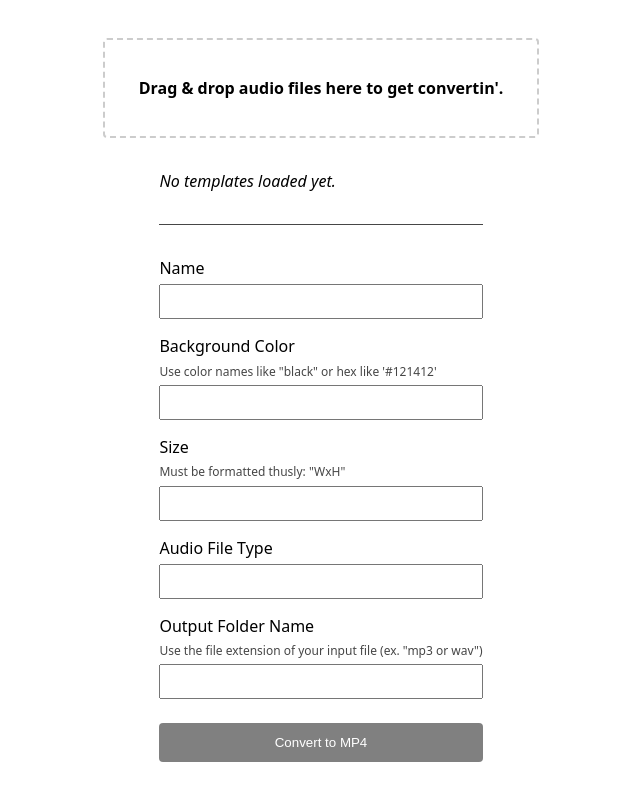
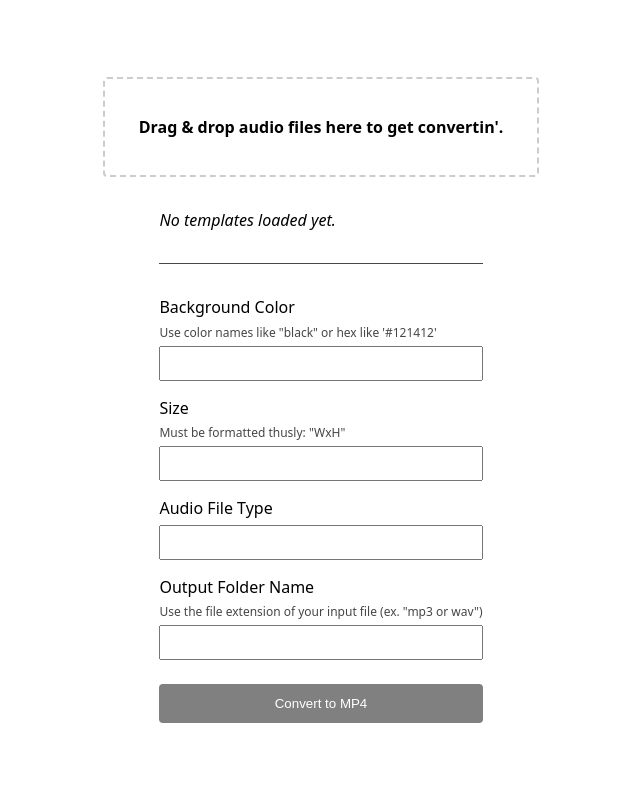
Before and after one commit to rvlouie/audio-to-video-converter, a Svelte app: page / in a window 1280 px wide. Shown: the whole page, without its empty margins (319-959 px from the left). Built offline with nearby package versions, Linux system fonts and the light colour scheme.

Commit message:
dont need name

```diff
--- a/src/App.svelte
+++ b/src/App.svelte
@@ -145,10 +145,6 @@
 {:else}
   <div class="parameters">
     <div class="form-element">
-      <label>Name</label>
-      <input bind:value={selected.name} />
-    </div>
-    <div class="form-element">
       <label>Background Color</label>
       <p>Use color names like "black" or hex like '#121412'</p>
       <input bind:value={selected.color} />
```
